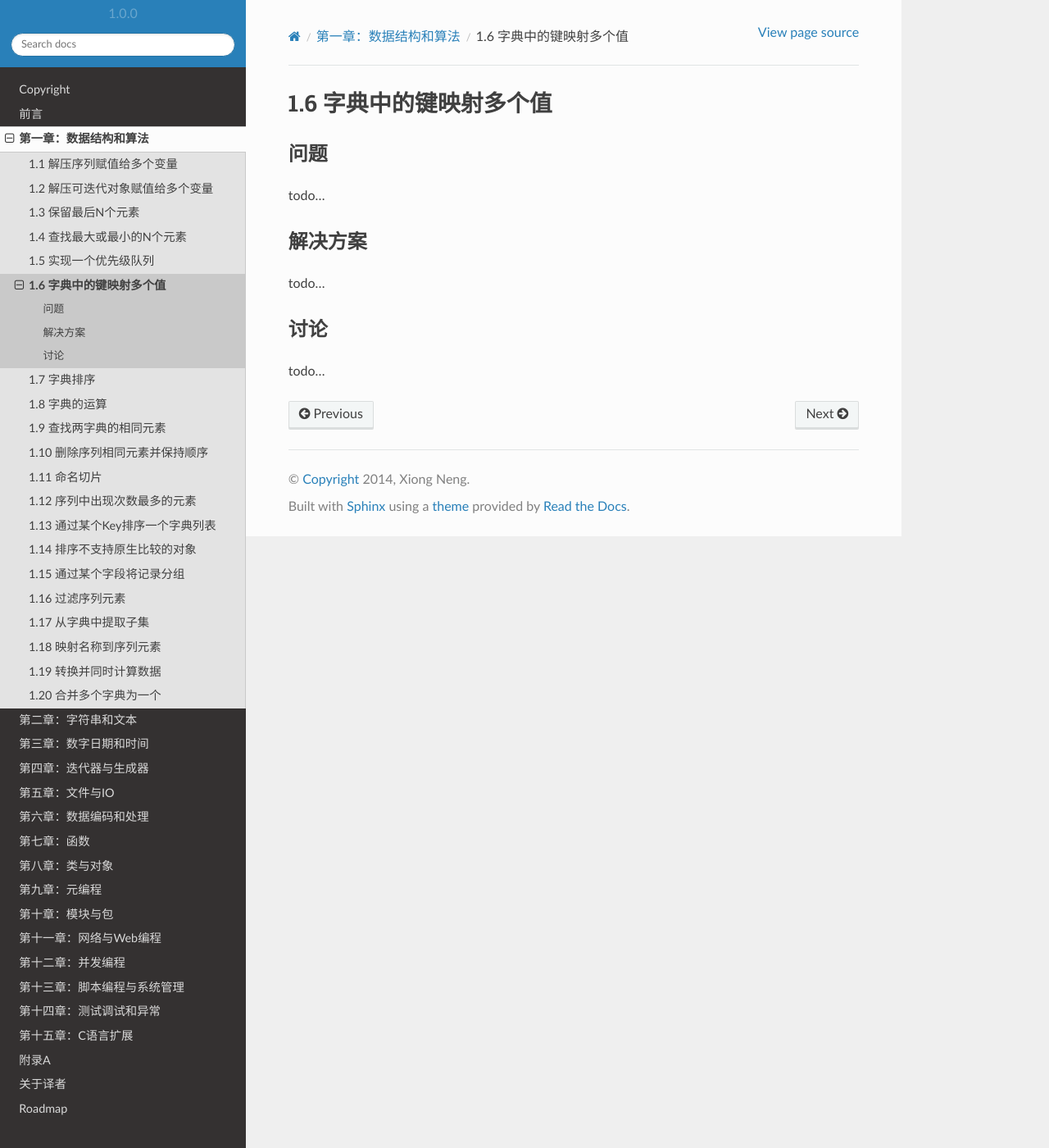
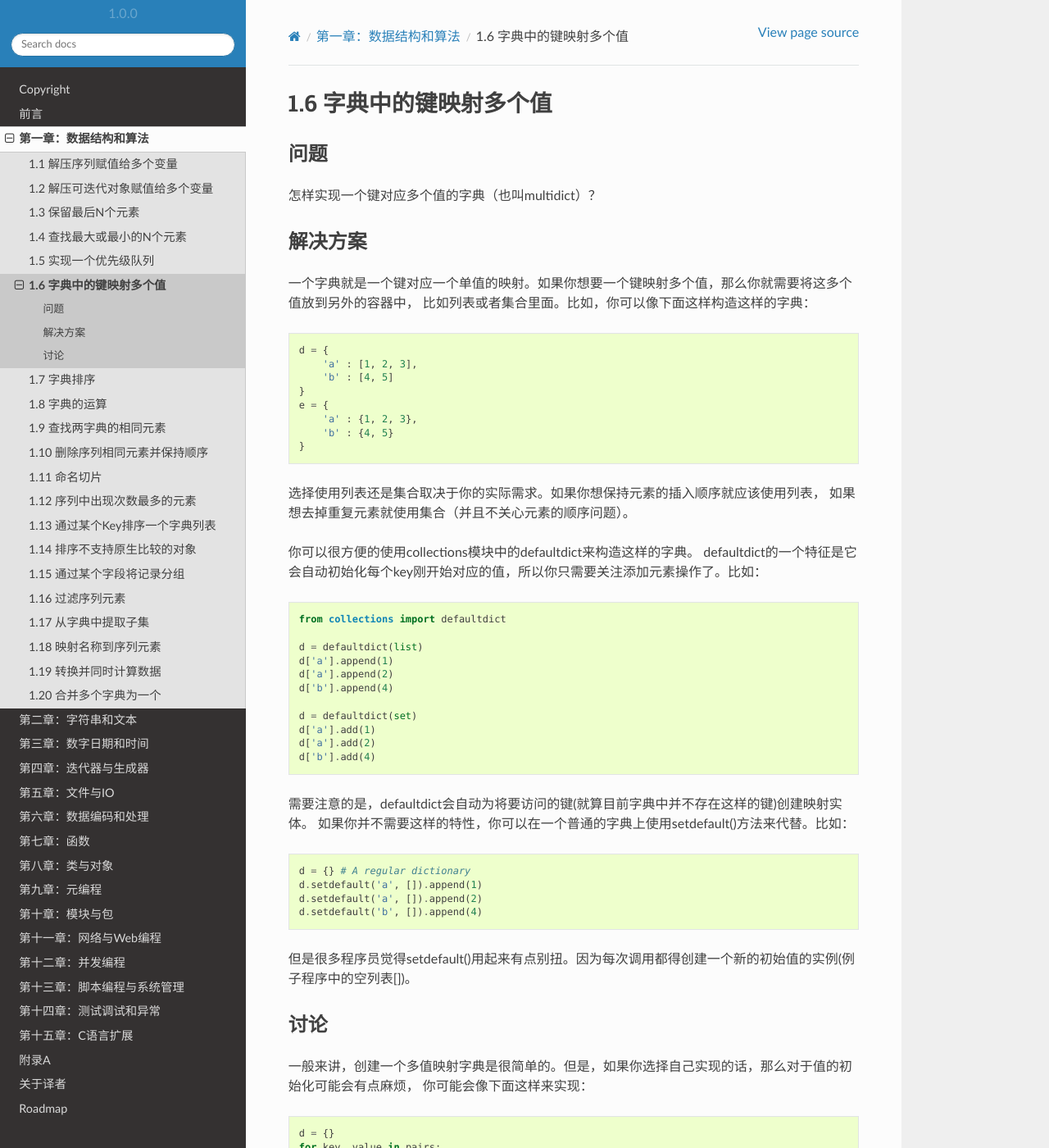
Before and after one commit to yidao620c/python3-cookbook, a Sphinx documentation site: the page built from source/c01/p06_map_keys_to_multiple_values_in_dict.rst, in a window 1280 px wide and 1400 px high. Shown: the whole window at 82% size. Built offline with Sphinx 7.4.7 and the Read the Docs theme 2.0.0, drawn with Linux system fonts in a browser that asks for light colours; some of the changed text lies outside the part shown.

Commit message:
1.6小节完成

```diff
--- a/source/c01/p06_map_keys_to_multiple_values_in_dict.rst
+++ b/source/c01/p06_map_keys_to_multiple_values_in_dict.rst
@@ -5,14 +5,77 @@
 ----------
 问题
 ----------
-todo...
+怎样实现一个键对应多个值的字典（也叫multidict）？
 
 ----------
 解决方案
 ----------
-todo...
+一个字典就是一个键对应一个单值的映射。如果你想要一个键映射多个值，那么你就需要将这多个值放到另外的容器中，
+比如列表或者集合里面。比如，你可以像下面这样构造这样的字典：
+
+.. code-block:: python
+
+    d = {
+        'a' : [1, 2, 3],
+        'b' : [4, 5]
+    }
+    e = {
+        'a' : {1, 2, 3},
+        'b' : {4, 5}
+    }
+
+选择使用列表还是集合取决于你的实际需求。如果你想保持元素的插入顺序就应该使用列表，
+如果想去掉重复元素就使用集合（并且不关心元素的顺序问题）。
+
+你可以很方便的使用collections模块中的defaultdict来构造这样的字典。
+defaultdict的一个特征是它会自动初始化每个key刚开始对应的值，所以你只需要关注添加元素操作了。比如：
+
+.. code-block:: python
+
+    from collections import defaultdict
+
+    d = defaultdict(list)
+    d['a'].append(1)
+    d['a'].append(2)
+    d['b'].append(4)
+
+    d = defaultdict(set)
+    d['a'].add(1)
+    d['a'].add(2)
+    d['b'].add(4)
+
+需要注意的是，defaultdict会自动为将要访问的键(就算目前字典中并不存在这样的键)创建映射实体。
+如果你并不需要这样的特性，你可以在一个普通的字典上使用setdefault()方法来代替。比如：
+
+.. code-block:: python
+
+    d = {} # A regular dictionary
+    d.setdefault('a', []).append(1)
+    d.setdefault('a', []).append(2)
+    d.setdefault('b', []).append(4)
+
+但是很多程序员觉得setdefault()用起来有点别扭。因为每次调用都得创建一个新的初始值的实例(例子程序中的空列表[])。
 
 ----------
 讨论
 ----------
-todo...
+一般来讲，创建一个多值映射字典是很简单的。但是，如果你选择自己实现的话，那么对于值的初始化可能会有点麻烦，
+你可能会像下面这样来实现：
+
+.. code-block:: python
+
+    d = {}
+    for key, value in pairs:
+        if key not in d:
+            d[key] = []
+        d[key].append(value)
+
+如果使用defaultdict的话代码就更加简洁了：
+
+.. code-block:: python
+
+    d = defaultdict(list)
+    for key, value in pairs:
+        d[key].append(value)
+
+这一小节讨论的问题和在数据处理中的记录归类问题有大的关联。可以参考1.15小节的例子。
```
Also changed, not shown: 1 other file.
